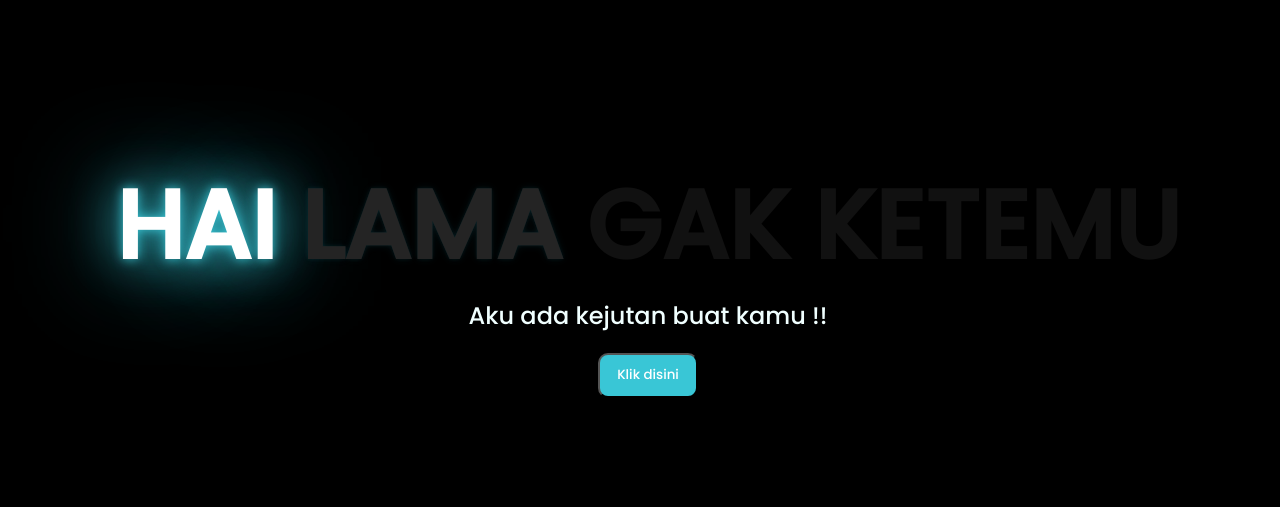
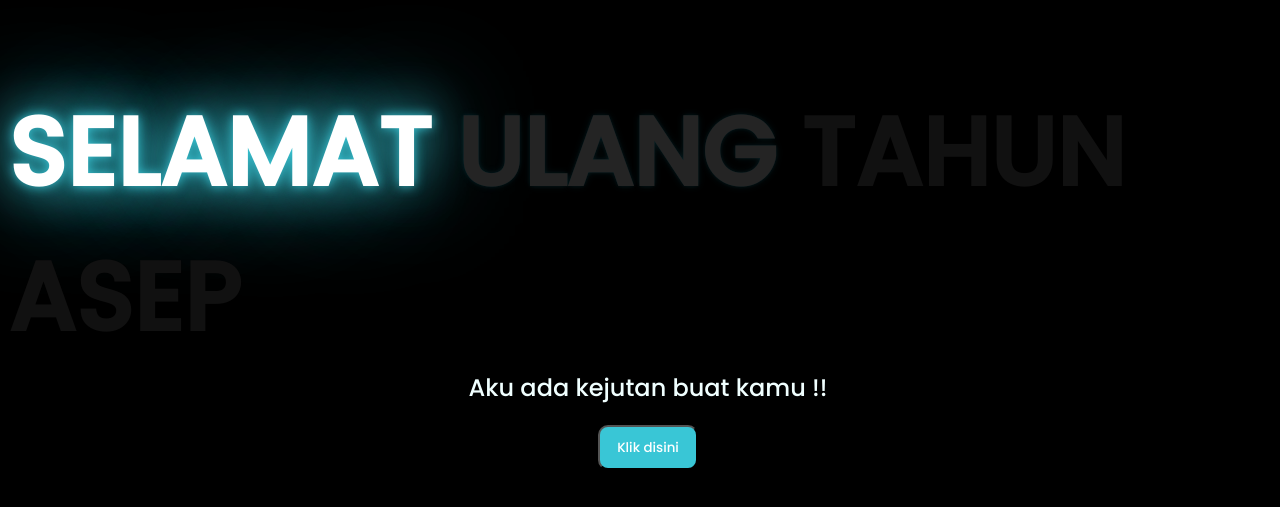
Before and after one commit to desuCode835/Flower-effects, a plain HTML site: page index.html in a window 1280 px wide. Shown: the part 133-640 px from the top of the page. Drawn offline with Linux system fonts and the light colour scheme.

Commit message:
Update index.html

```diff
--- a/index.html
+++ b/index.html
@@ -12,7 +12,7 @@
 <body>
     <div class="greetings">
     <!-- silahkan menambah kata sesuai keinginan dengan <span>text...</span -->
-        <span>HAI</span> <span>LAMA</span> <span>GAK</span> <span>KETEMU</span>
+        <span>SELAMAT</span> <span>ULANG</span> <span>TAHUN</span> <span>ASEP</span>
         <!-- <span></span> -->
     </div>
     <div class="description">
```
